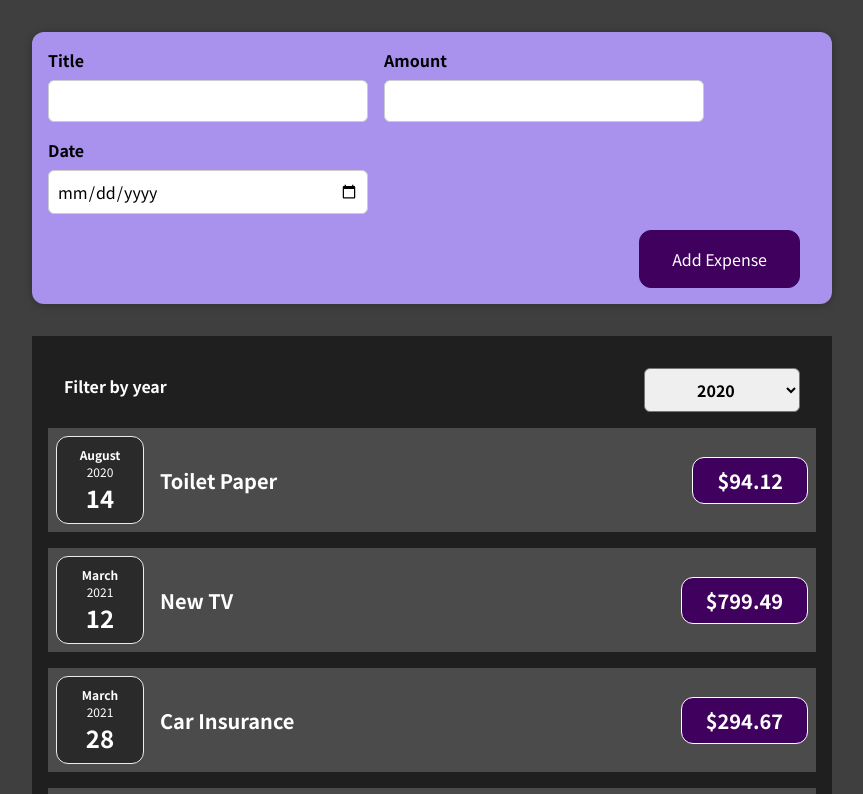
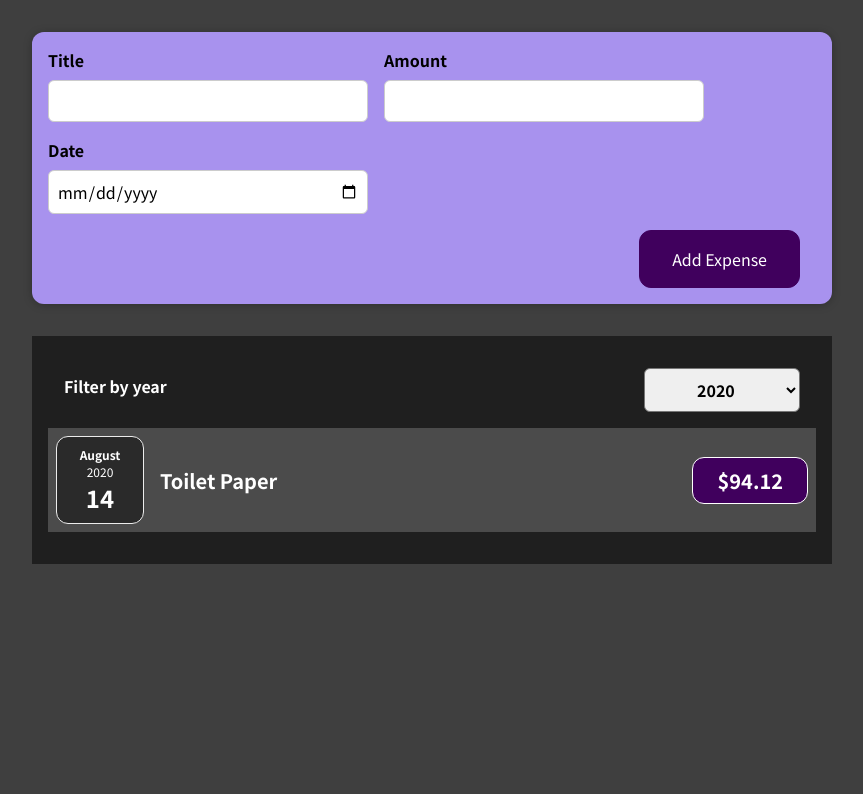
Before and after one commit to JungYeonHwi/AllAboutJavascript, a React (Create React App) app in the folder react_study/udemy/: page / in a window 1280 px wide. Shown: the top 794 px of the page, without its empty margins (208-1071 px from the left). Built offline with nearby package versions, Linux system fonts and the light colour scheme.

Commit message:
filter로 각각 해당되는 것

```diff
--- a/react_study/udemy/src/components/Expenses/Expenses.js
+++ b/react_study/udemy/src/components/Expenses/Expenses.js
@@ -12,6 +12,10 @@
     setFilteredYear(selectedYear);
   };
 
+  const filterExpenses = props.items.filter((expense) => {
+    return expense.date.getFullYear().toString() === filteredYear;
+  });
+
   return (
     <div>
       <Card className="expenses">
@@ -19,7 +23,7 @@
           selected={filteredYear}
           onChangeFilter={filterChangeHandler}
         />
-        {props.items.map((expense) => (
+        {filterExpenses.map((expense) => (
           <ExpenseItem
             key={expense.id}
             title={expense.title}
```
Also changed, not shown: 1 other file (tests, documents, lock files or other folders).
